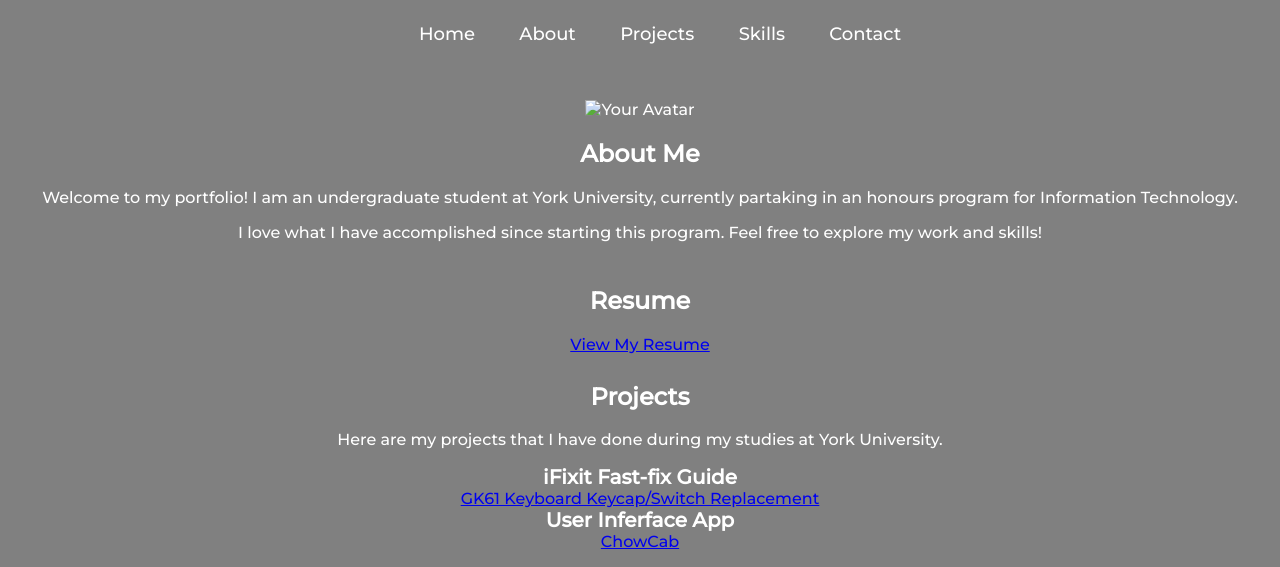
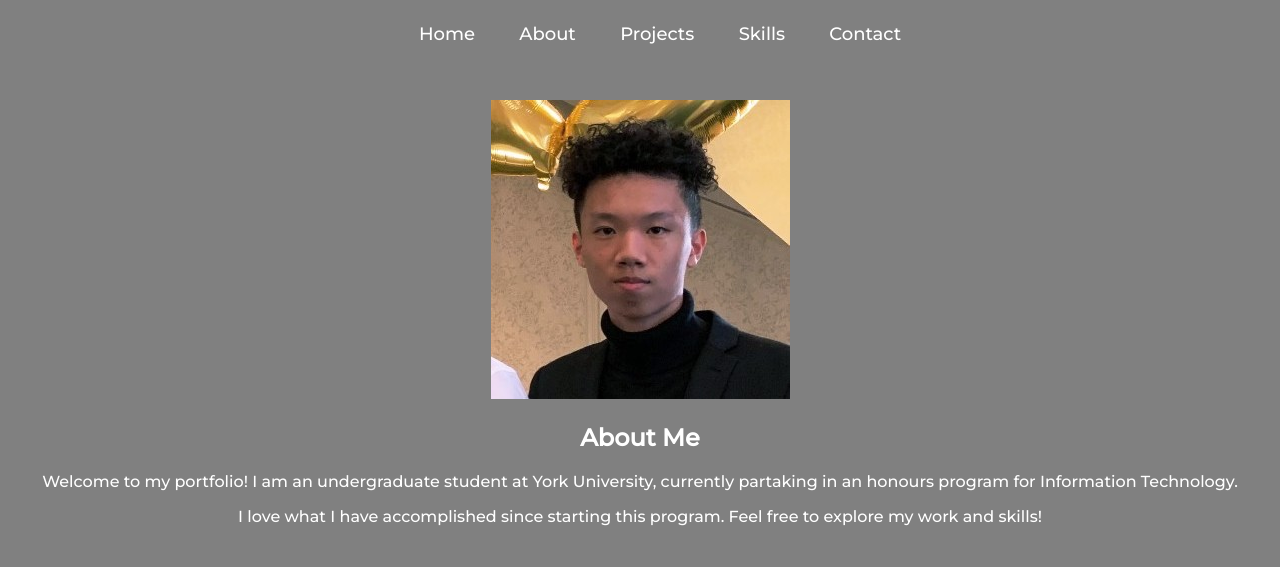
Before and after one commit to truongalex245/alextruonghomepage, a plain HTML site: page index.html in a window 1280 px wide. Shown: the part 109-676 px from the top of the page. Drawn offline with Linux system fonts and the light colour scheme.

Commit message:
Update index.html

```diff
--- a/index.html
+++ b/index.html
@@ -23,7 +23,7 @@
             </nav>
     </header>
     <div class="logo">
-        <img src="images/avatar.jpg" alt="Your Avatar" title="My Avatar">
+        <img src="avatar.jpg" alt="Your Avatar" title="My Avatar">
         <div class="About Me">
             <h2>About Me</h2>
             <p>Welcome to my portfolio! I am an undergraduate student at York University, currently partaking in an honours program for Information Technology.</p>
```
